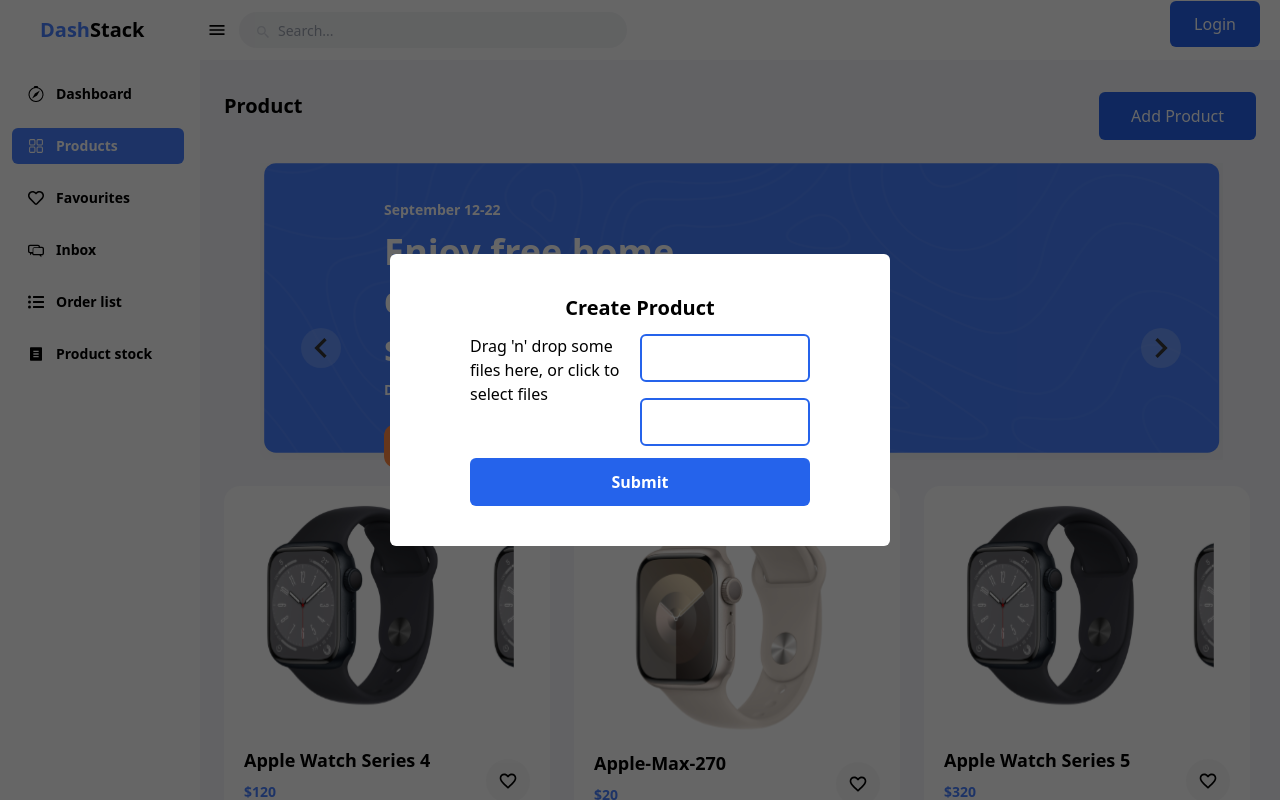
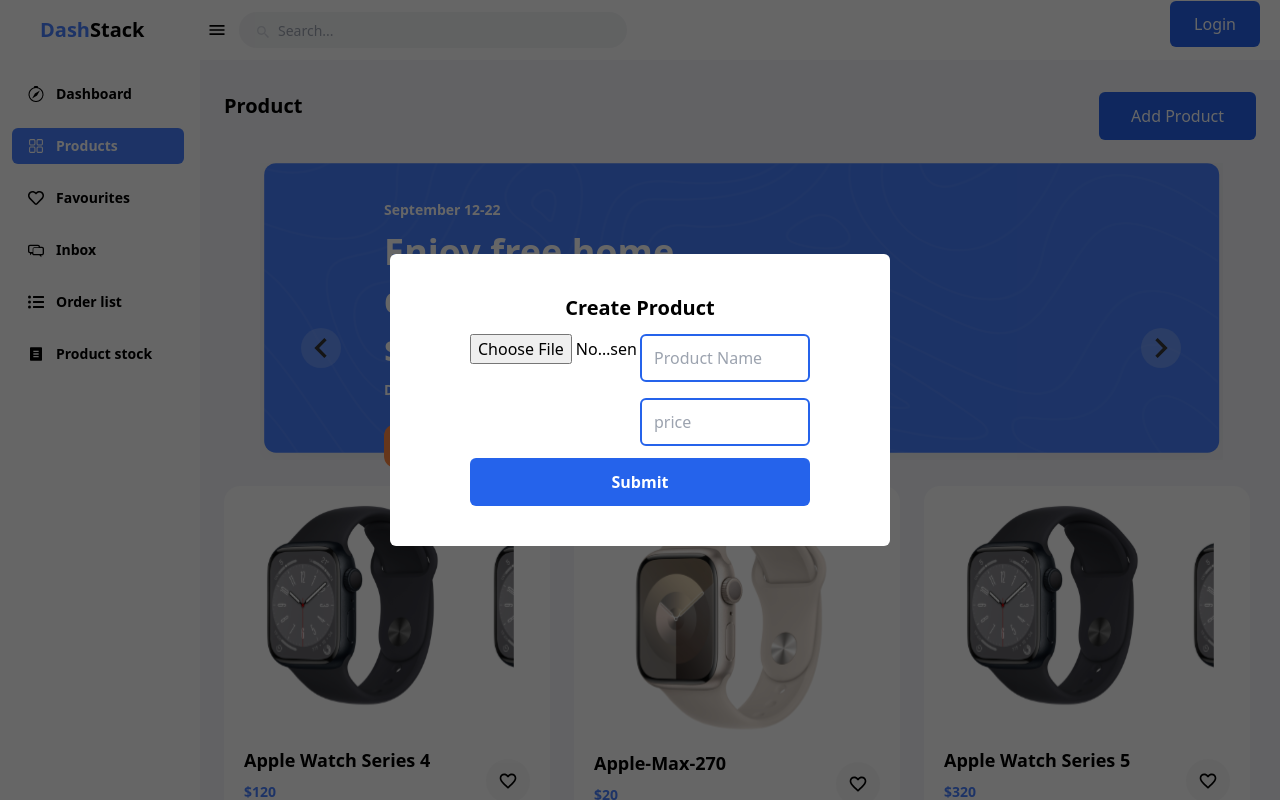
Before and after one commit to Rockstones80/Fruitify, a React (Vite) app: page /admin/product in a window 1280 px wide. Both pictures are taken after a click on the button "Add Product". Built offline with nearby package versions, Linux system fonts and the light colour scheme.

Commit message:
updated the add product

```diff
--- a/src/components/CreateProduct.jsx
+++ b/src/components/CreateProduct.jsx
@@ -15,6 +15,7 @@
     }
 
     const productPoster = () => {
+      console.log('Image file', productImage)
       if(productName == ''){
         console.log('error')
         toast('Product name cannot be empty')
@@ -25,40 +26,49 @@
         toast('Product price cannot be empty')
         return
       }
-      let theData = {
-        name: productName,
-        price: productPrice
-      }
-      postProduct(theData)
+
+      postProduct(productImage, productName, productPrice)
 
     }
 
-    const onDrop = useCallback(acceptedFiles => {
-        setProductImage(URL.createObjectURL(acceptedFiles))
-        console.log(acceptedFiles)
-      }, [])
-    const {getRootProps, getInputProps, isDragActive} = useDropzone({onDrop})
+    const uploadImage = (e) => {
+      try {
+        setProductImage(e.target.files[0])
+      } catch (error) {
+        console.log(error)
+      }
+    }
+
+    // const onDrop = useCallback(acceptedFiles => {
+    //     setProductImage(URL.createObjectURL(acceptedFiles))
+    //     console.log(acceptedFiles)
+    //   }, [])
+    // const {getRootProps, getInputProps, isDragActive} = useDropzone({onDrop})
 
   return (
     <div onClick={closeModal} className={`${popOpen ? 'flex' : 'hidden'} fixed top-0 left-0 bg-black bg-opacity-60 w-full h-full justify-center items-center`}>
       <div className='py-10 px-20 rounded-md bg-white flex gap-3 flex-col w-full md:w-[500px]'>
         <p className='text-center font-semibold text-xl capitalize'>{action} product</p>
-        <div className="flex">
-          <div className="flex-1">
+        <div className="grid grid-cols-2">
+          <div className="flex-1 flex flex-col">
             <div><img src={productImage} alt="" /></div>
-            {!productImage && <div {...getRootProps()}>
-            <input {...getInputProps()} />
-                {
-                    isDragActive ?
-                    <p>Drop the files here ...</p> :
-                    <p>Drag 'n' drop some files here, or click to select files</p>
-                }
-            </div>}
+            <input onChange={e=>uploadImage(e)} type='file' />
 
           </div>
           <div className="flex-1 flex flex-col gap-4">
-            <input className='w-full h-12 border-2 border-blue-600 outline-none rounded-md px-3' value={productName} onChange={e=>setProductName(e.target.value)} type="text"  />
-            <input className='w-full h-12 border-2 border-blue-600 outline-none rounded-md px-3' value={productPrice} onChange={e=>setProductPrice(e.target.value)} type="number"  />
+            <input
+              placeholder='Product Name'
+              className='w-full h-12 border-2 border-blue-600 outline-none rounded-md px-3'
+              value={productName}
+              onChange={e=>setProductName(e.target.value)}
+              type="text"
+            />
+            <input
+              placeholder='price'
+              className='w-full h-12 border-2 border-blue-600 outline-none rounded-md px-3'
+              value={productPrice}
+              onChange={e=>setProductPrice(e.target.value)} type="number"
+            />
           </div>
         </div>
         <button onClick={productPoster} className='py-3 w-full rounded-md bg-blue-600 text-white font-semibold'>Submit</button>
--- a/src/utilities/Requests.jsx
+++ b/src/utilities/Requests.jsx
@@ -1,17 +1,20 @@
-const postProduct = async(body) => {
+const postProduct = async(image, name, price) => {
+    let formData = new FormData()
+    formData.append('file', image)
+    formData.append('name', name)
+    formData.append('price', price)
     try {
         const request = await fetch('https://class-store-c5155-default-rtdb.firebaseio.com/products.json', {
+
+
             method: 'POST',
-            body: JSON.stringify(body),
-            headers: {
-                "Content-Type": "application/json"
-            }
+            body: JSON.stringify(formData)
         })
 
         const response = await request.json()
 
-        console.log(response)
-    } catch (error) {
+        console.log('Resposnsibky', response)
+     } catch (error) {
         console.log(error)
     }
 }
```
